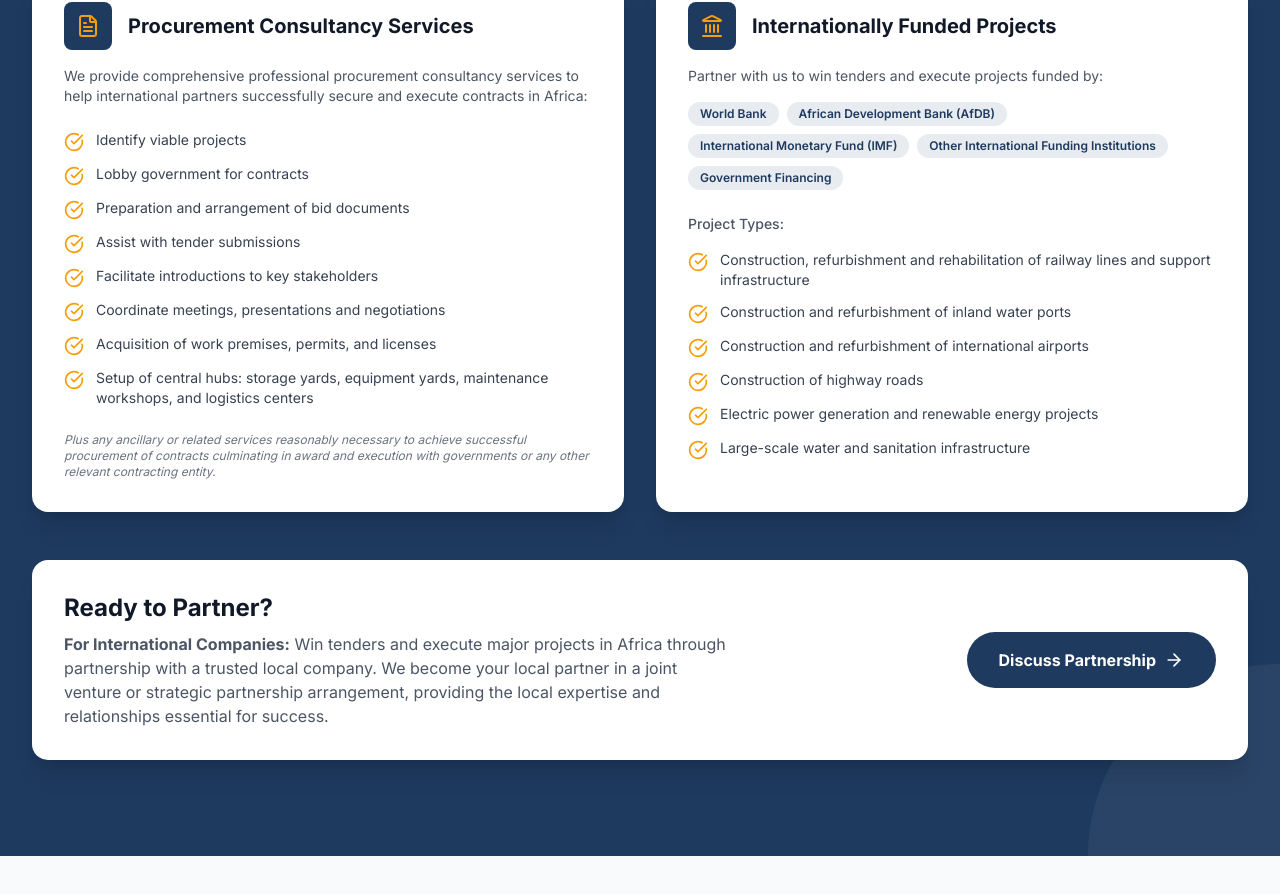
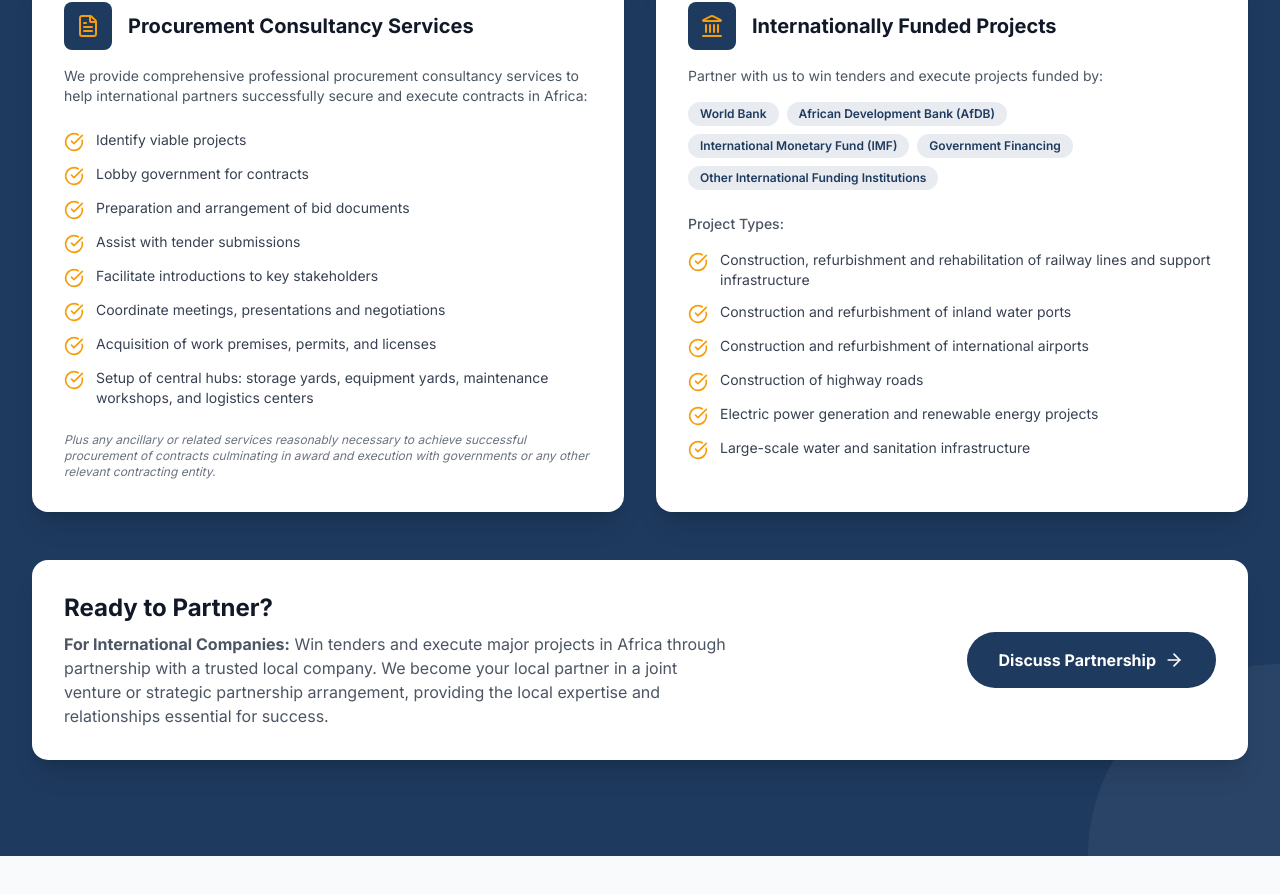
Before and after one commit to rtusiime/afritop-projects-ltd, a React (Vite) app: page / in a window 1280 px wide. Shown: the part 4577-5471 px from the top of the page. Built offline with nearby package versions, Linux system fonts and the light colour scheme.

Commit message:
Reorder funding sources: Government Financing before Other International
🤖 Generated with [Claude Code](https://claude.com/claude-code)

Co-Authored-By: Claude <noreply@anthropic.com>

```diff
--- a/components/Partnerships.tsx
+++ b/components/Partnerships.tsx
@@ -137,8 +137,8 @@ export const Partnerships: React.FC = () => {
               <span className="px-3 py-1 bg-brand-blue/10 text-brand-blue text-xs font-semibold rounded-full">World Bank</span>
               <span className="px-3 py-1 bg-brand-blue/10 text-brand-blue text-xs font-semibold rounded-full">African Development Bank (AfDB)</span>
               <span className="px-3 py-1 bg-brand-blue/10 text-brand-blue text-xs font-semibold rounded-full">International Monetary Fund (IMF)</span>
+              <span className="px-3 py-1 bg-brand-blue/10 text-brand-blue text-xs font-semibold rounded-full">Government Financing</span>
               <span className="px-3 py-1 bg-brand-blue/10 text-brand-blue text-xs font-semibold rounded-full">Other International Funding Institutions</span>
-              <span className="px-3 py-1 bg-brand-blue/10 text-brand-blue text-xs font-semibold rounded-full">Government Financing</span>
             </div>
             <p className="text-gray-600 mb-4 text-sm font-medium">Project Types:</p>
             <div className="space-y-3">
```
